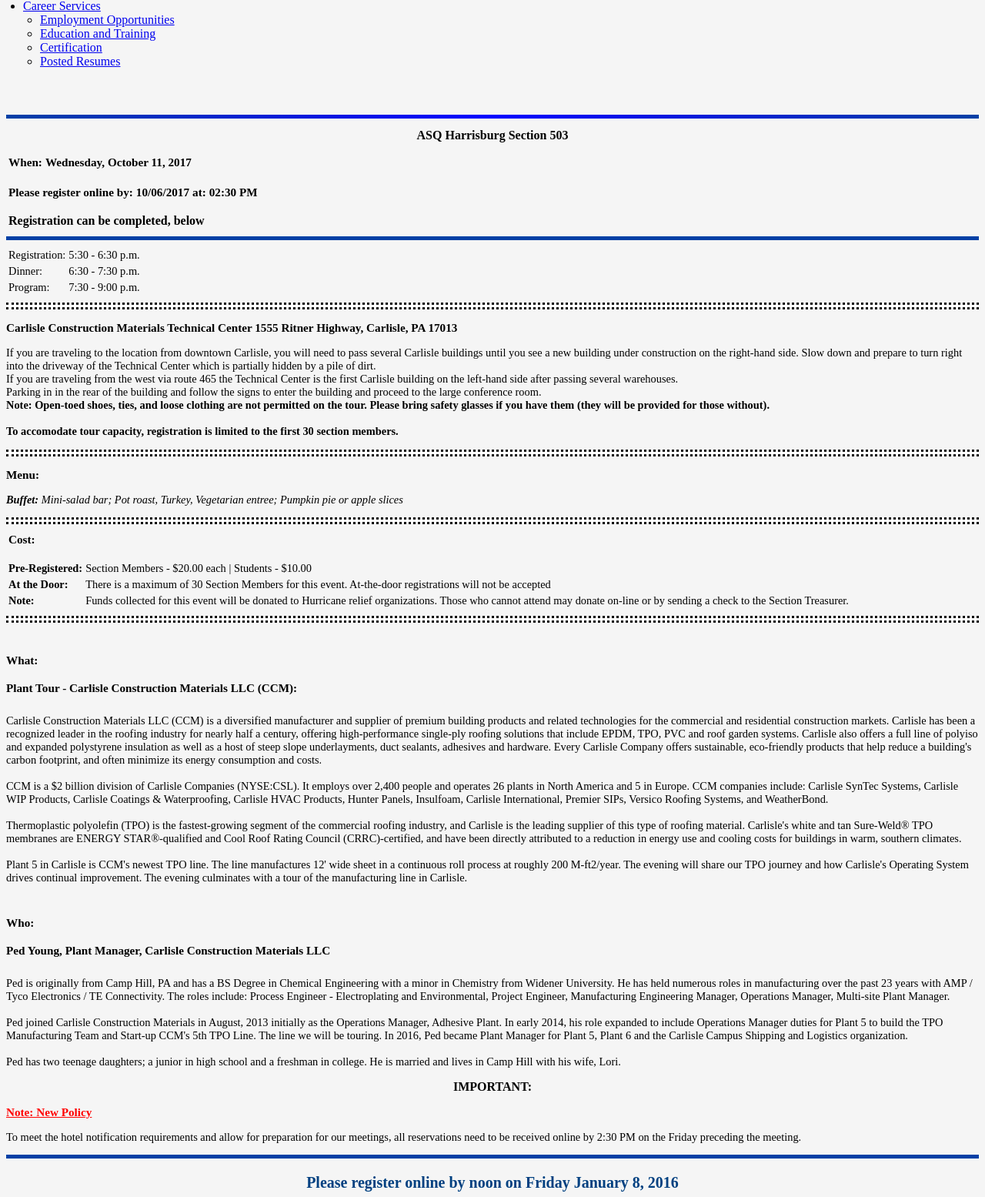
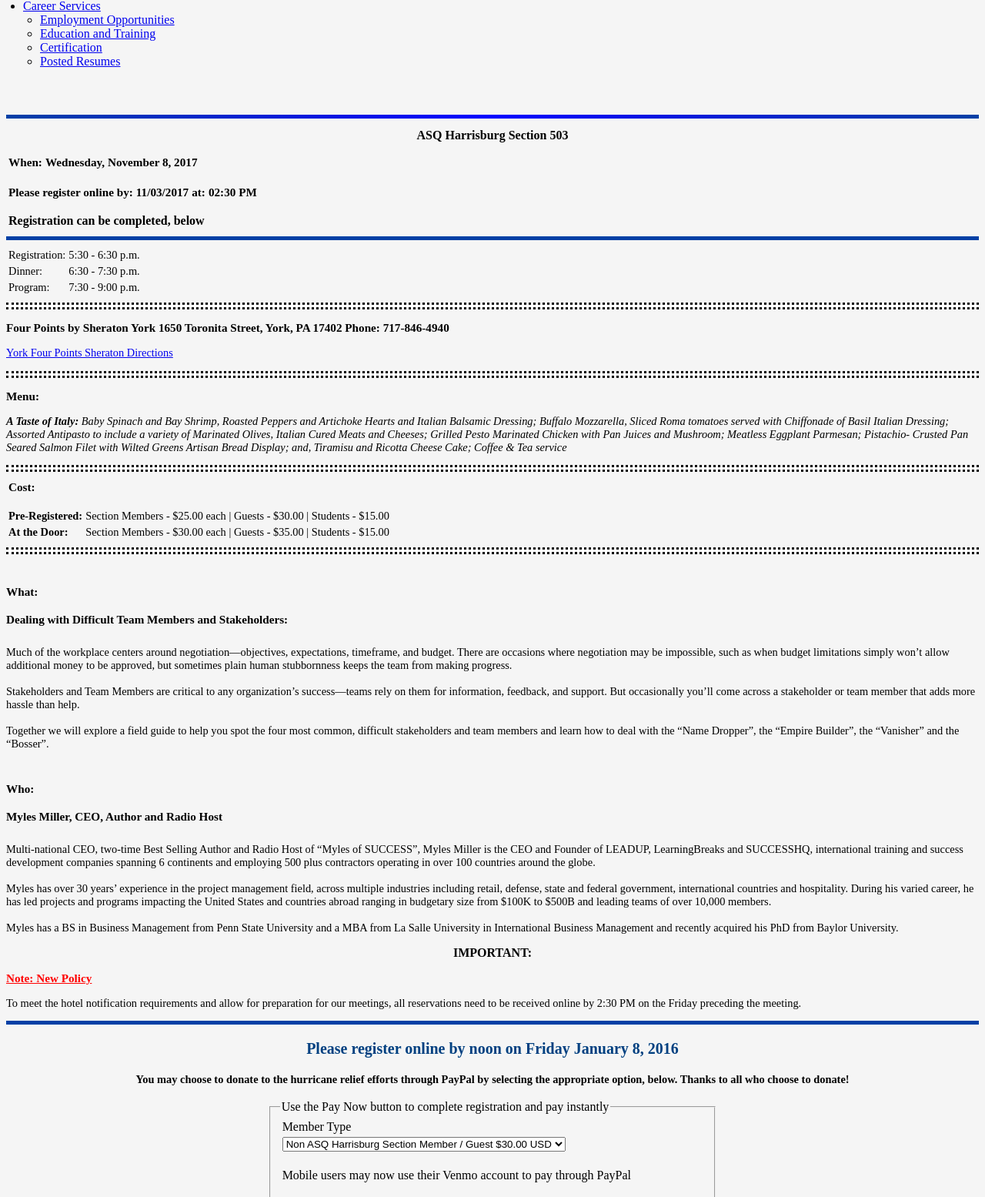
Before and after one commit to asqh0322/ASQ-Website, a PHP site: page /dinnermeetings.php in a window 1280 px wide. Shown: the part 343-1898 px from the top of the page at 77% size. Run offline with PHP 8.4, Linux system fonts and the light colour scheme; some libraries are stand-ins or nearby versions.

Commit message:
November meeting updates

```diff
--- a/dinnermeetings.php
+++ b/dinnermeetings.php
@@ -20,9 +20,9 @@ xmlns="http://www.w3.org/TR/REC-html40">
 
 <h2>ASQ Harrisburg Section 503</h2>
 
-<table class=button><tr><td><h3>When: </h3></td><td colspan=3><h3>Wednesday, October 11, 2017</h3></td></tr></table>
+<table class=button><tr><td><h3>When: </h3></td><td colspan=3><h3>Wednesday, November 8, 2017</h3></td></tr></table>
 
-<table class=button><tr><td><h3>Please register online by:</h3></td><td><h3 id="regEnd">10/06/2017</h3></td><td><h3>at:</h3></td><td><h3 id="timeEnd">02:30 PM</h3></td></tr>
+<table class=button><tr><td><h3>Please register online by:</h3></td><td><h3 id="regEnd">11/03/2017</h3></td><td><h3>at:</h3></td><td><h3 id="timeEnd">02:30 PM</h3></td></tr>
 <tr><td colspan=5><p class=info_header>Registration can be completed, below</p></td></tr></table>
 
 <hr/>
@@ -38,56 +38,58 @@ xmlns="http://www.w3.org/TR/REC-html40">
 
 <hr class=dash />
 
-<h3> 	Carlisle Construction Materials Technical Center 1555 Ritner Highway, Carlisle, PA 17013</h3>
+<h3>Four Points by Sheraton York 1650 Toronita Street, York, PA 17402 Phone:  717-846-4940</h3>
 
-<P class="general">If you are traveling to the location from downtown Carlisle, you will need to pass several Carlisle buildings until you see a new building under construction on the right-hand side. Slow down and prepare to turn right into the driveway of the Technical Center which is partially hidden by a pile of dirt.
-</br>If you are traveling from the west via route 465 the Technical Center is the first Carlisle building on the left-hand side after passing several warehouses.
-</br>Parking in in the rear of the building and follow the signs to enter the building and proceed to the large conference room.
-</br><strong>Note: Open-toed shoes, ties, and loose clothing are not permitted on the tour.  Please bring safety glasses if you have them (they will be provided for those without).
-</br></br>To accomodate tour capacity, registration is limited to the first 30 section members.</strong>
-</p>
+<P class="general"><a href="http://www.asq-harrisburg.org/yorka.pdf" target="_blank">York Four Points Sheraton Directions</a></p>
 
 <hr class=dash \>
 
 <h3>Menu:</h3>
-<p class=emphasis><strong>Buffet:</strong> Mini-salad bar; Pot roast, Turkey, Vegetarian entree; Pumpkin pie or apple slices
-</p>
+<p class=emphasis><strong>A Taste of Italy:</strong> Baby Spinach and Bay Shrimp, Roasted Peppers and Artichoke Hearts and Italian
+Balsamic Dressing; Buffalo Mozzarella, Sliced Roma tomatoes served with Chiffonade of Basil Italian
+Dressing; Assorted Antipasto to include a variety of Marinated Olives, Italian Cured Meats and Cheeses;
+Grilled Pesto Marinated Chicken with Pan Juices and Mushroom; Meatless Eggplant Parmesan; Pistachio-
+Crusted Pan Seared Salmon Filet with Wilted Greens Artisan Bread Display; and, Tiramisu and Ricotta
+Cheese Cake; Coffee & Tea service</p>
 
 <hr class=dash />
 
 <table><th><h3>Cost:</h3></th>
 
-<tr class=general><td class=bold>Pre-Registered:</td><td class=bottom>Section Members - $20.00 each | Students - $10.00</td></tr>
-<tr class=general><td class=bold>At the Door:</td><td class = bottom>There is a maximum of 30 Section Members for this event.  At-the-door registrations will not be accepted</td></tr>
-<tr class=general><td class=bold>Note:</td><td class = bottom>Funds collected for this event will be donated to Hurricane relief organizations.  Those who cannot attend may donate on-line or by sending a check to the Section Treasurer.
+<tr class=general><td class=bold>Pre-Registered:</td><td class=bottom>Section Members - $25.00 each | Guests - $30.00 | Students - $15.00</td></tr>
+<tr class=general><td class=bold>At the Door:</td><td class = bottom>Section Members - $30.00 each | Guests - $35.00 | Students - $15.00</td></tr>
 
 </td></tr>
 </table>
 
 <hr class=dash />
 
-<h5>What:</br></br>Plant Tour - Carlisle Construction Materials LLC (CCM):</h5>
+<h5>What:</br></br>Dealing with Difficult Team Members and Stakeholders:</h5>
 
-<p class=general>Carlisle Construction Materials LLC (CCM) is a diversified manufacturer and supplier of premium building products and related technologies for the commercial and residential construction markets. Carlisle has been a recognized leader in the roofing industry for nearly half a century, offering high-performance single-ply roofing solutions that include EPDM, TPO, PVC and roof garden systems. Carlisle also offers a full line of polyiso and expanded polystyrene insulation as well as a host of steep slope underlayments, duct sealants, adhesives and hardware. Every Carlisle Company offers sustainable, eco-friendly products that help reduce a building's carbon footprint, and often minimize its energy consumption and costs.
+<p class=general>Much of the workplace centers around negotiation—objectives, expectations, timeframe, and budget. There are occasions where negotiation may be impossible, such as when budget limitations simply won’t allow additional money to be approved, but sometimes plain human stubbornness keeps the team from making progress.
 
-</br></br>CCM is a $2 billion division of Carlisle Companies (NYSE:CSL). It employs over 2,400 people and operates 26 plants in North America and 5 in Europe. CCM companies include: Carlisle SynTec Systems, Carlisle WIP Products, Carlisle Coatings & Waterproofing, Carlisle HVAC Products, Hunter Panels, Insulfoam, Carlisle International, Premier SIPs, Versico Roofing Systems, and WeatherBond.
+</br></br>Stakeholders and Team Members are critical to any organization’s success—teams rely on them for
+information, feedback, and support. But occasionally you’ll come across a stakeholder or team member that
+adds more hassle than help.
 
-</br></br>Thermoplastic polyolefin (TPO) is the fastest-growing segment of the commercial roofing industry, and Carlisle is the leading supplier of this type of roofing material. Carlisle's white and tan Sure-Weld® TPO membranes are ENERGY STAR®-qualified and Cool Roof Rating Council (CRRC)-certified, and have been directly attributed to a reduction in energy use and cooling costs for buildings in warm, southern climates.
+</br></br>Together we will explore a field guide to help you spot the four most common, difficult stakeholders and team
+members and learn how to deal with the “Name Dropper”, the “Empire Builder”, the “Vanisher” and the
+“Bosser”.
+</p>
 
-</br></br>Plant 5 in Carlisle is CCM's newest TPO line. The line manufactures 12' wide sheet in a continuous roll process at roughly 200 M-ft2/year. The evening will share our TPO journey and how Carlisle's Operating System drives continual improvement. The evening culminates with a tour of the manufacturing line in Carlisle.
+<h5>Who:</br></br>Myles Miller, CEO, Author and Radio Host</h5>
 
+<p class = general>Multi-national CEO, two-time Best Selling Author and Radio Host of “Myles of SUCCESS”, Myles Miller is the CEO and Founder of LEADUP, LearningBreaks and SUCCESSHQ, international training and success development companies spanning 6 continents and employing 500 plus contractors operating in over 100 countries around the globe.
 
+<br/><br/>Myles has over 30 years’ experience in the project management field, across multiple industries including retail,
+defense, state and federal government, international countries and hospitality. During his varied career, he has
+led projects and programs impacting the United States and countries abroad ranging in budgetary size from
+$100K to $500B and leading teams of over 10,000 members.
+
+</br></br>Myles has a BS in Business Management from Penn State University and a MBA from La Salle University in
+International Business Management and recently acquired his PhD from Baylor University.
 </p>
-<h5>Who:</br></br>Ped Young, Plant Manager, Carlisle Construction Materials LLC</h5>
 
-<p class = general>Ped is originally from Camp Hill, PA and has a BS Degree in Chemical Engineering with a minor in Chemistry from Widener University. He has held numerous roles in manufacturing over the past 23 years with AMP / Tyco Electronics / TE Connectivity. The roles include: Process Engineer - Electroplating and Environmental, Project Engineer, Manufacturing Engineering Manager, Operations Manager, Multi-site Plant Manager.
-
-</br></br>Ped joined Carlisle Construction Materials in August, 2013 initially as the Operations Manager, Adhesive Plant. In early 2014, his role expanded to include Operations Manager duties for Plant 5 to build the TPO Manufacturing Team and Start-up CCM's 5th TPO Line. The line we will be touring. In 2016, Ped became Plant Manager for Plant 5, Plant 6 and the Carlisle Campus Shipping and Logistics organization.
-
-</br></br>Ped has two teenage daughters; a junior in high school and a freshman in college.  He is married and lives in Camp Hill with his wife, Lori.
-
-
-</p>
 <h2>IMPORTANT:</h2>
 
 <h3 class=emphasis>Note: New Policy</h3>
@@ -103,16 +105,12 @@ xmlns="http://www.w3.org/TR/REC-html40">
 <fieldset>
 <legend>Use the Pay Now button to complete registration and pay instantly</legend>
 <input type="hidden" name="cmd" value="_s-xclick">
-<input type="hidden" name="hosted_button_id" value="E3KXVSPEXNSGY">
+<input type="hidden" name="hosted_button_id" value="5A7HMMV3WC46Y">
 <table>
 <tr><td><input type="hidden" name="on0" value="Member Type">Member Type</td></tr><tr><td><select name="os0">
-	<option value="Student">Student $10.00 USD</option>
-	<option value="ASQ Harrisburg Section Member">ASQ Harrisburg Section Member $20.00 USD</option>
-  <option value="Donation Only (not attending)">Donation Only (not attending) $10.00 USD</option>
-  <option value="Donation II (not attending)">Donation II (not attending) $20.00 USD</option>
-	<option value="Donation III (not attending)">Donation III (not attending) $25.00 USD</option>
-	<option value="Donation IV (not attending)">Donation IV (not attending) $50.00 USD</option>
-	<option value="Donation V (not attending)">Donation V (not attending) $100.00 USD</option>
+  <option value="Non ASQ Harrisburg Section Member / Guest">Non ASQ Harrisburg Section Member / Guest $30.00 USD</option>
+	<option value="Student">Student $15.00 USD</option>
+	<option value="ASQ Harrisburg Section Member">ASQ Harrisburg Section Member $25.00 USD</option>
 </select> </td></tr>
 <tr><td><p><br/>Mobile users may now use their Venmo account to pay through PayPal</br></br>
 Use Add to Cart button to Access PayPal, then choose Venmo as the payment method</p></td></tr>
--- a/index.php
+++ b/index.php
@@ -23,8 +23,8 @@
 <h2>Upcoming Chapter Programs:</h2>
 <br>
 <p class="info_header">Next Dinner Meeting<br>
-October 11, 2017</p>
-<p class="info_table">Plant Tour - Carlisle Construction Materials LLC (CCM)</p>
+November 8, 2017</p>
+<p class="info_table">Dealing with Difficult Team Members and Stakeholders</p>
 <div class="navigator">
 <p class="tablebutton"><a href="dinnermeetings.php">Click for Details</a></p>
 </div>
@@ -99,7 +99,7 @@ Magazine</a></p>
 <tr height="80">
 <td>
 <div class="navcenter">
-<p class="tablebutton"><a href="http://www.asq-harrisburg.org/home_files/Harrisburg ASQ Newsletter September 2017.pdf" target="_blank">Link to Current Newsletter</a></p>
+<p class="tablebutton"><a href="http://www.asq-harrisburg.org/home_files/Harrisburg ASQ Newsletter November 2017.pdf" target="_blank">Link to Current Newsletter</a></p>
 </div>
 </td>
 <td>
--- a/newsletter.php
+++ b/newsletter.php
@@ -27,6 +27,8 @@
 		<td></td>
 		<td></td>
 		<td></td>
+		<td><p class="tablebutton"><a href="http://www.asq-harrisburg.org/home_files/Harrisburg ASQ Newsletter November 2017.pdf" target="blank">November 2017</td>
+		<td><p class="tablebutton"><a href="http://www.asq-harrisburg.org/home_files/Harrisburg ASQ Newsletter October 2017.pdf" target="blank">October 2017 N/A</td>
 		<td><p class="tablebutton"><a href="http://www.asq-harrisburg.org/home_files/Harrisburg ASQ Newsletter September 2017.pdf" target="blank">September 2017</td>
 		<td class="td"><p class="tablebutton"><a href="http://www.asq-harrisburg.org/home_files/Harrisburg ASQ Newsletter June 2017.pdf" target="blank">June 2017</p>
 			</td>
```
